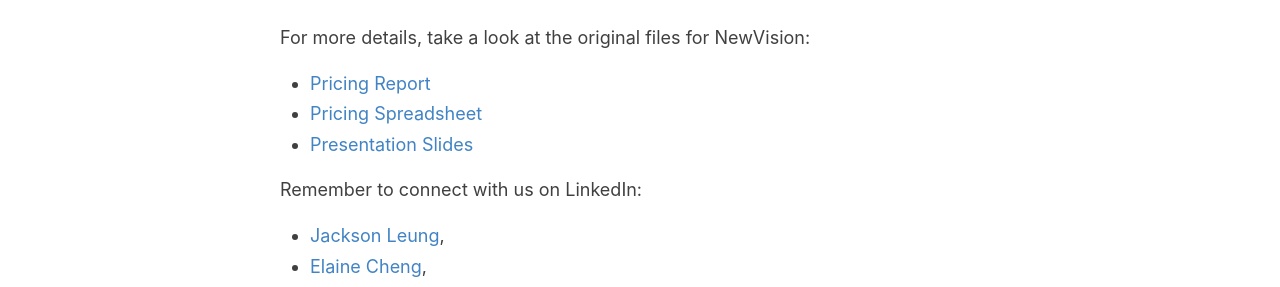
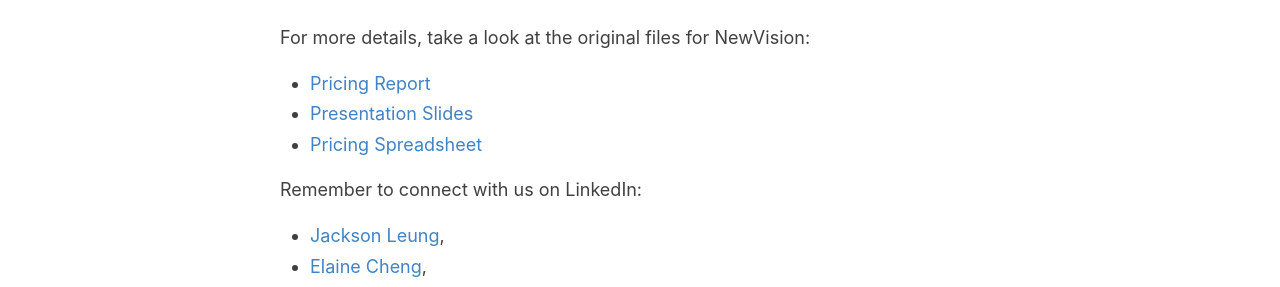
Before and after one commit to actuarialcat/actuarialcat.github.io, a Jekyll site: the page built from _posts/2021-06-05-short-sightedness insurance.md, in a window 1280 px wide and 900 px high, scrolled down 3148 px. Shown: the part 331-618 px from the top of the window. Built offline with Jekyll 4.4.1, drawn with Linux system fonts in a browser that asks for light colours.

```diff
--- a/_posts/2021-06-05-short-sightedness insurance.md
+++ b/_posts/2021-06-05-short-sightedness insurance.md
@@ -89,8 +89,8 @@ And one day, we hope we can continue to innovate insurance and bring greater goo
 For more details, take a look at the original files for NewVision:
 
 - <a href="https://actuarialcat.github.io/SOA_Case_2021/HKU%20Actuarial%20Solutions_NEW%20WORLD%20Parametric%20Insurance%20Report.pdf" target="_blank" onclick="tag_share_event('view_external_file', 'NewVision pricing report');">Pricing Report</a>
+- <a href="https://actuarialcat.github.io/SOA_Case_2021/HKU%20Actuarial%20Solutions_PPT.pdf" target="_blank" onclick="tag_share_event('view_external_file', 'NewVision slides');">Presentation Slides</a>
 - <a href="https://actuarialcat.github.io/SOA_Case_2021/HKU%20Actuarial%20Solution%20Pricing%20Spreadsheet.xlsm" target="_blank" onclick="tag_share_event('view_external_file', 'NewVision excel');">Pricing Spreadsheet</a>
-- <a href="https://actuarialcat.github.io/SOA_Case_2021/HKU%20Actuarial%20Solutions_PPT.pdf" target="_blank" onclick="tag_share_event('view_external_file', 'NewVision slides');">Presentation Slides</a>
 
 
 Remember to connect with us on LinkedIn:
```
